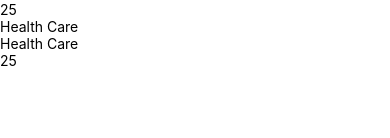
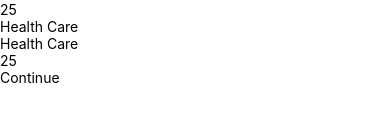
Before and after one commit to Kimbohlovette/whoget-mobile-client, a React Native app: screen / in a window 390 px wide. Shown: the part 162-300 px from the top of the page. Built offline with nearby package versions, Linux system fonts and the light colour scheme.

Commit message:
Categories references done

```diff
--- a/src/pages/UserPreferences.tsx
+++ b/src/pages/UserPreferences.tsx
@@ -41,6 +41,15 @@ const UserPreferences = () => {
             <CatBtn name={'Health Care'} selected />
           </View>
         </View>
+        <View className="items-center mt-5">
+          <View className="items-center justify-center bg-indigo-900 w-1/2 rounded-md">
+            <Pressable android_ripple={{}} className="py-2 w-full">
+              <Text className="text-center text-sm text-white font-medium">
+                Continue
+              </Text>
+            </Pressable>
+          </View>
+        </View>
       </View>
     </View>
   );
```
